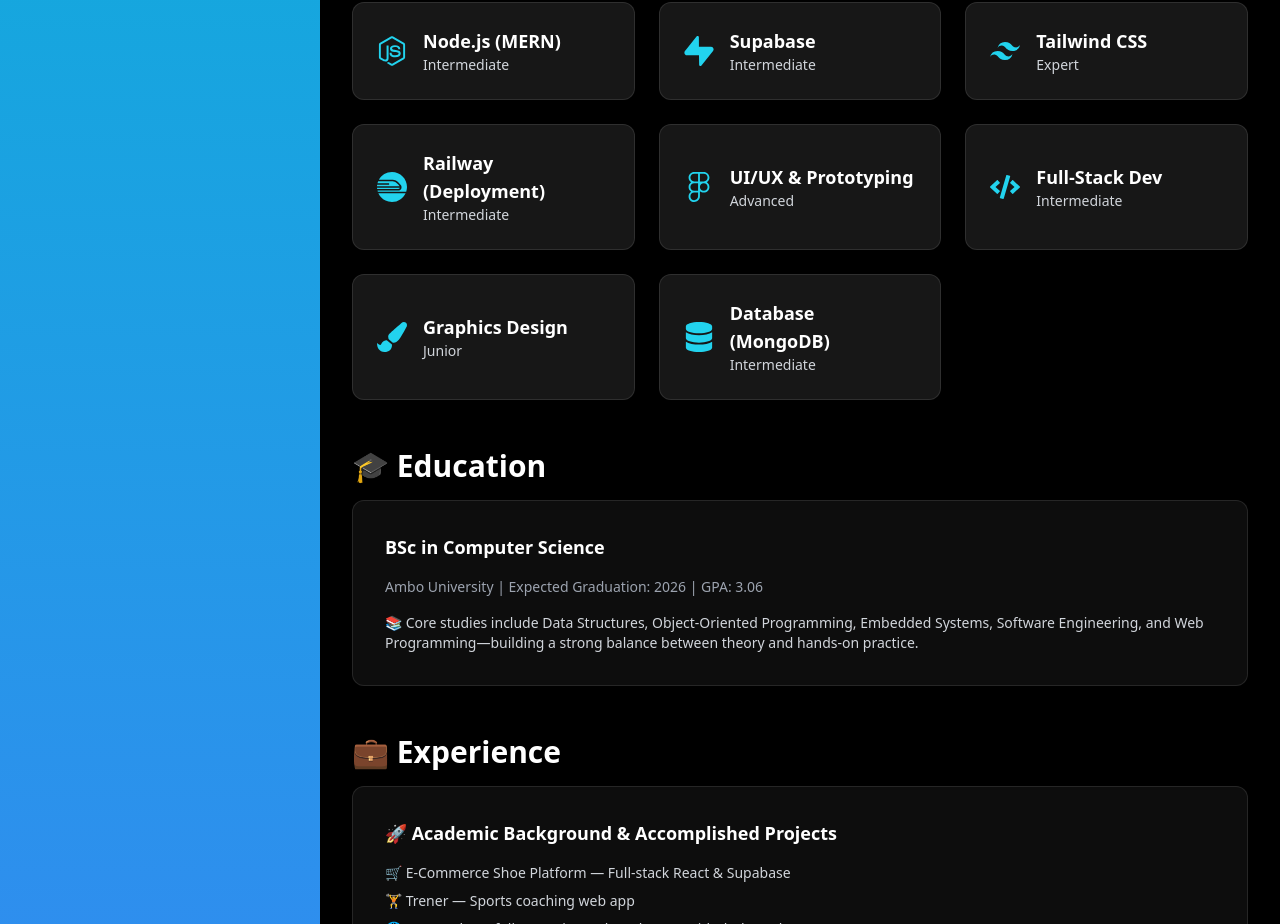
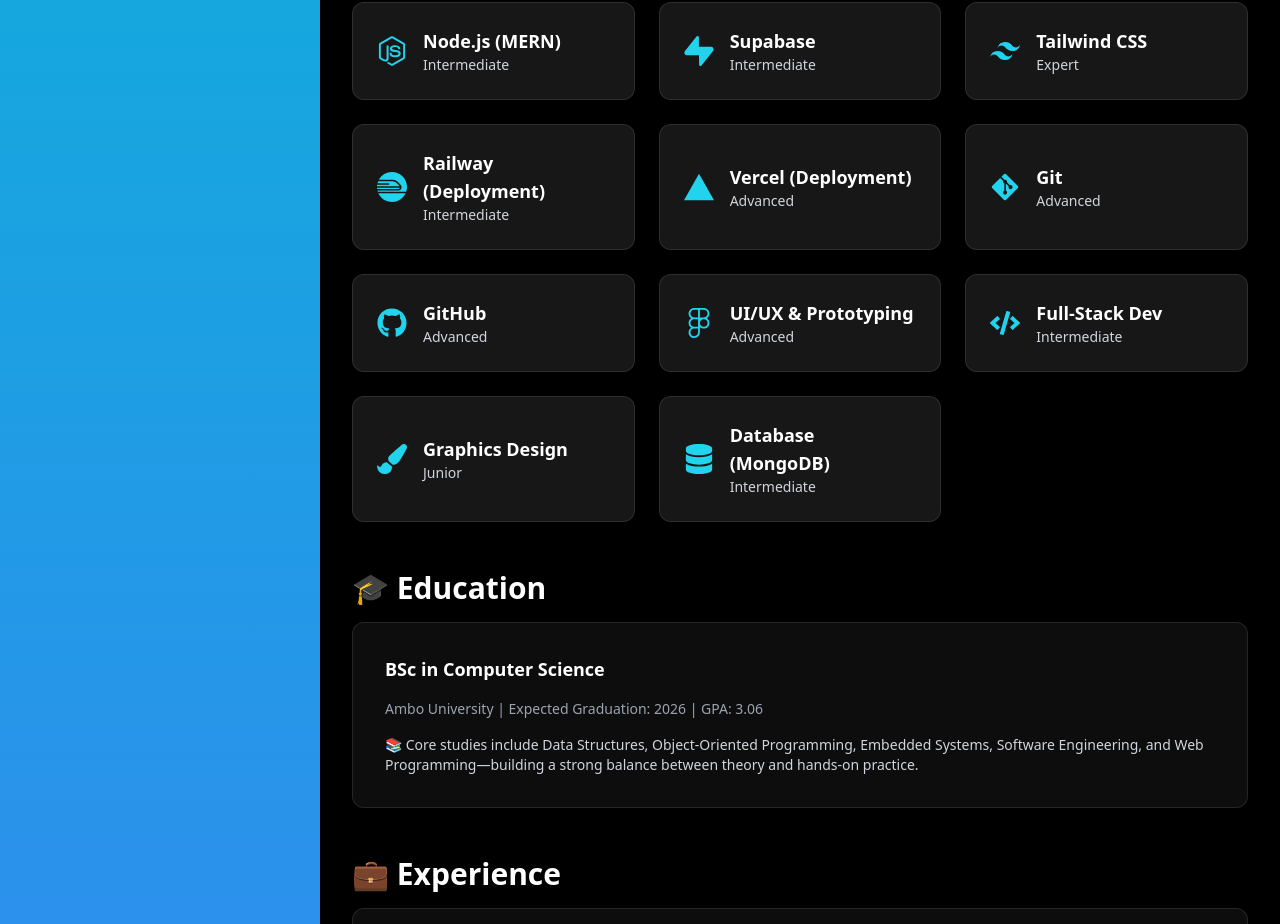
Before and after one commit to Yohannesdeveloper/Portfolio-Yohanex, a React (Vite) app: page / in a window 1280 px wide. Shown: the part 1476-2400 px from the top of the page. Built offline with nearby package versions, Linux system fonts and the light colour scheme.

Commit message:
Add Vercel, Git, and GitHub to skills

```diff
--- a/src/components/About.tsx
+++ b/src/components/About.tsx
@@ -8,6 +8,8 @@
   FaHtml5,
   FaCss3Alt,
   FaNodeJs,
+  FaGitAlt,
+  FaGithub,
 } from "react-icons/fa";
 import {
   SiJavascript,
@@ -16,6 +18,7 @@
   SiTailwindcss,
   SiSupabase,
   SiRailway,
+  SiVercel,
 } from "react-icons/si";
 import { motion } from "framer-motion";
 
@@ -30,6 +33,9 @@
   { icon: <SiSupabase />, title: "Supabase", level: "Intermediate" },
   { icon: <SiTailwindcss />, title: "Tailwind CSS", level: "Expert" },
   { icon: <SiRailway />, title: "Railway (Deployment)", level: "Intermediate" },
+  { icon: <SiVercel />, title: "Vercel (Deployment)", level: "Advanced" },
+  { icon: <FaGitAlt />, title: "Git", level: "Advanced" },
+  { icon: <FaGithub />, title: "GitHub", level: "Advanced" },
   { icon: <FaFigma />, title: "UI/UX & Prototyping", level: "Advanced" },
   { icon: <FaCode />, title: "Full-Stack Dev", level: "Intermediate" },
   { icon: <FaPaintBrush />, title: "Graphics Design", level: "Junior" },
```
